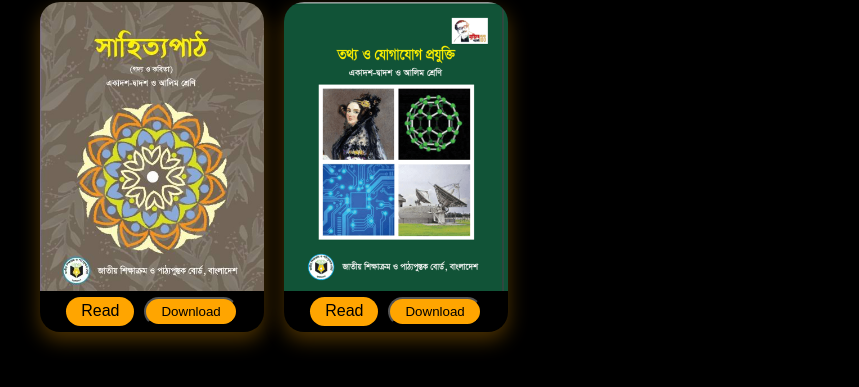
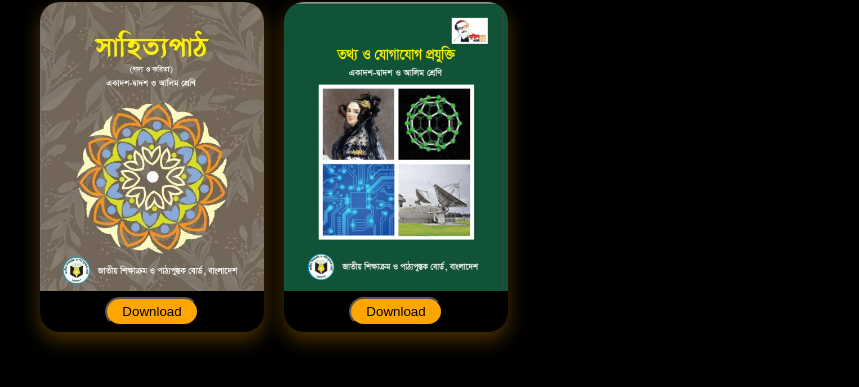
Before and after one commit to Marjuk-5540/Heptagrambooklibrary, a plain HTML site: page index.html in a window 1280 px wide. Shown: the part 293-680 px from the top of the page, without its empty margins (0-859 px from the left). Drawn offline with Linux system fonts and the light colour scheme.

Commit message:
Update index.html

```diff
--- a/index.html
+++ b/index.html
@@ -14,7 +14,7 @@
             <div class="pdf-item">
                 <img src="1.jpg" alt="PDF Cover 1">
                 <div class="buttons">
-                    <a href="1.pdf" target="_blank" class="btn">Read</a>
+
                     <button class="btn download-btn" data-pdf="1.pdf">Download</button>
                 </div>
             </div>
@@ -22,7 +22,7 @@
             <div class="pdf-item">
                 <img src="/Books/2.png" alt="PDF Cover 2">
                 <div class="buttons">
-                    <a href="/Books/2.pdf" target="_blank" class="btn">Read</a>
+
                     <button download class="btn download-btn" data-pdf="/Books/2.pdf">Download</button>
                 </div>
             </div>
```
